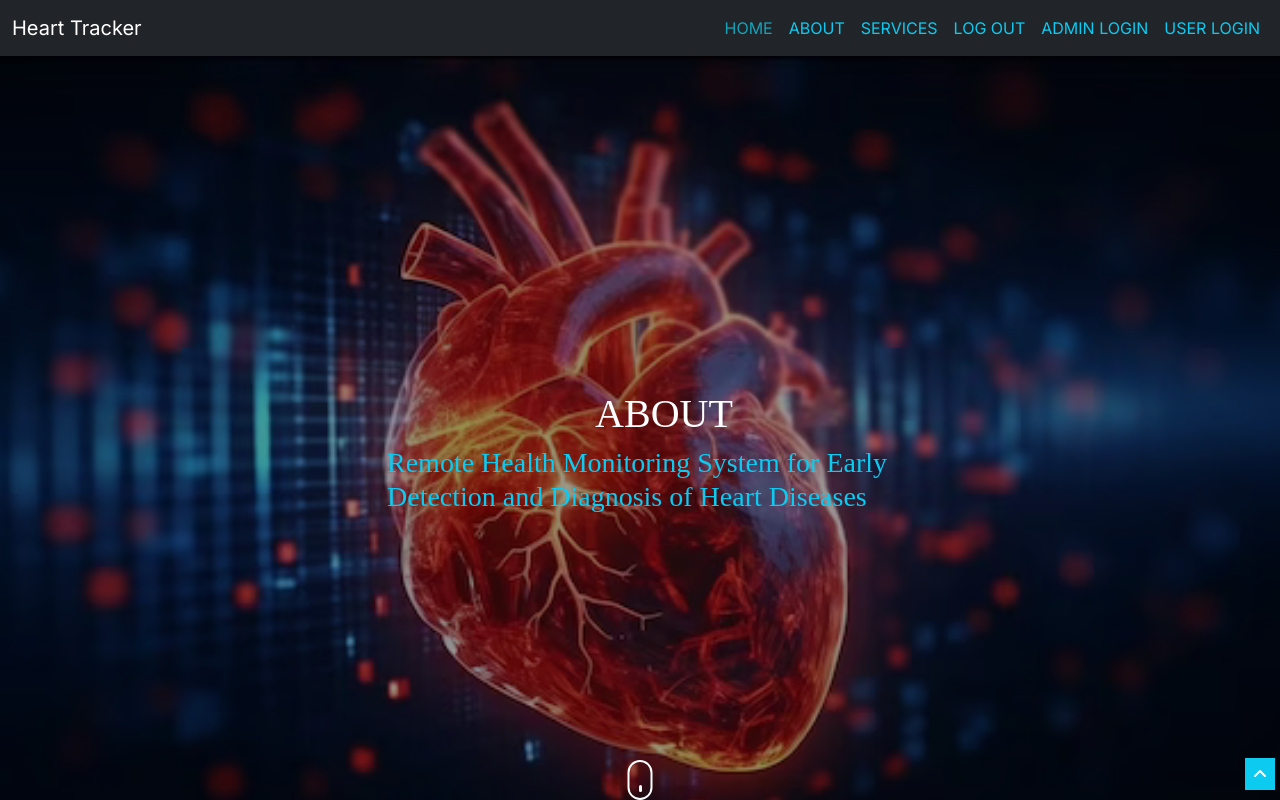
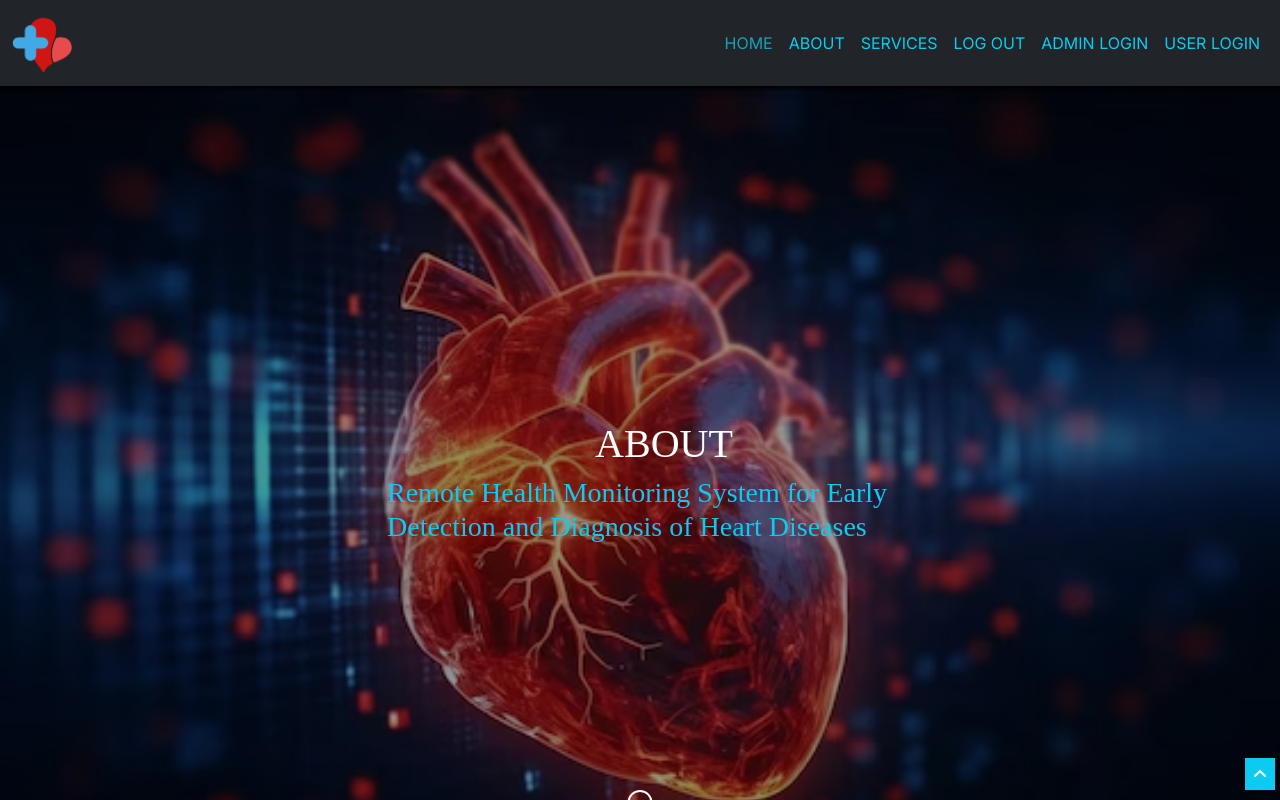
Before and after one commit to Fatma-Mohamed-Abdel-Fattah/heart-attack-detector, a Next.js app: page /about in a window 1280 px wide. Shown: the top 800 px of the page. Built offline with nearby package versions, Linux system fonts and the light colour scheme.

Commit message:
Using the icon in the navbar

```diff
--- a/app/NavBar/NavBar.tsx
+++ b/app/NavBar/NavBar.tsx
@@ -24,7 +24,7 @@ export default function NabBar() {
     <nav className="navbar navbar-expand-lg navbar-dark bg-dark">
       <div className="container-fluid">
         <a className="navbar-brand" href="/">
-          Heart Tracker
+          <img className="logo" src="images/heart(2).png" alt="" />
         </a>
         <button
           className="navbar-toggler"
```
